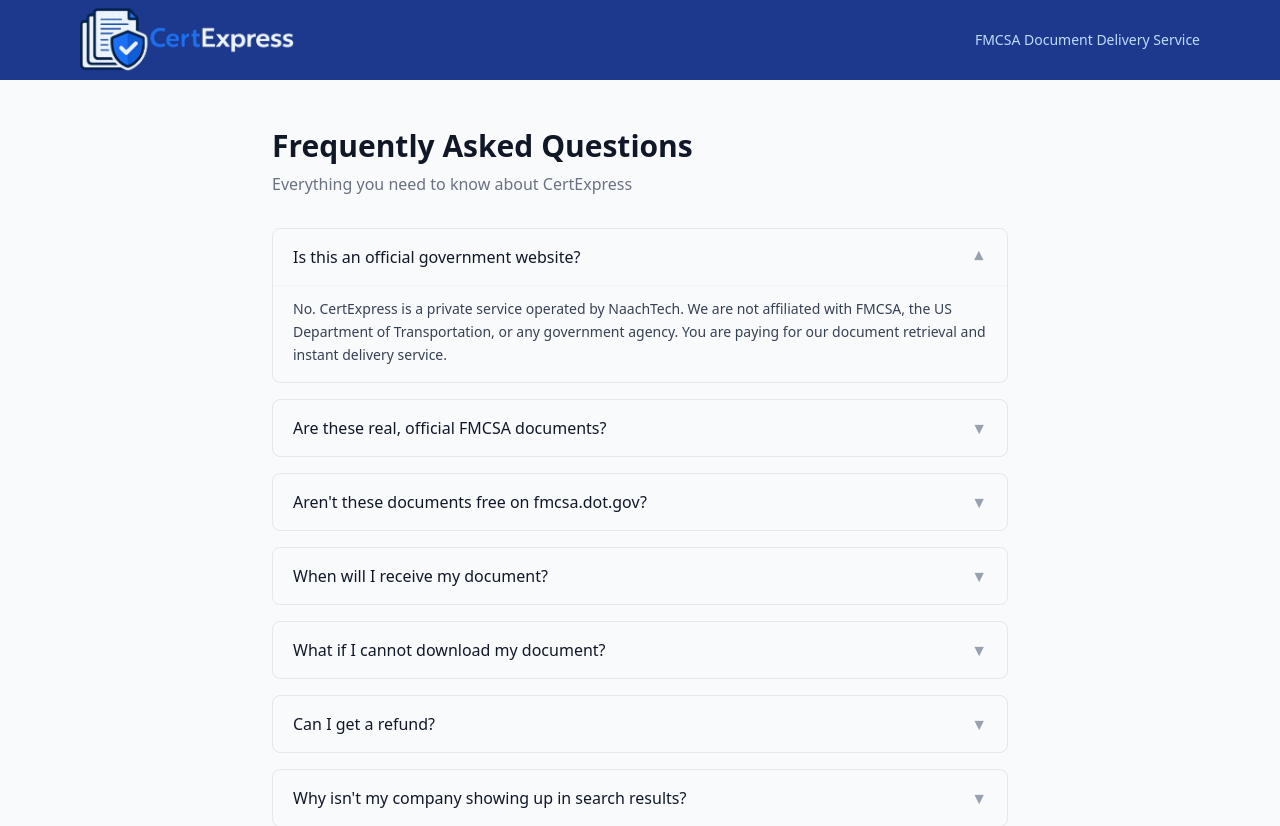
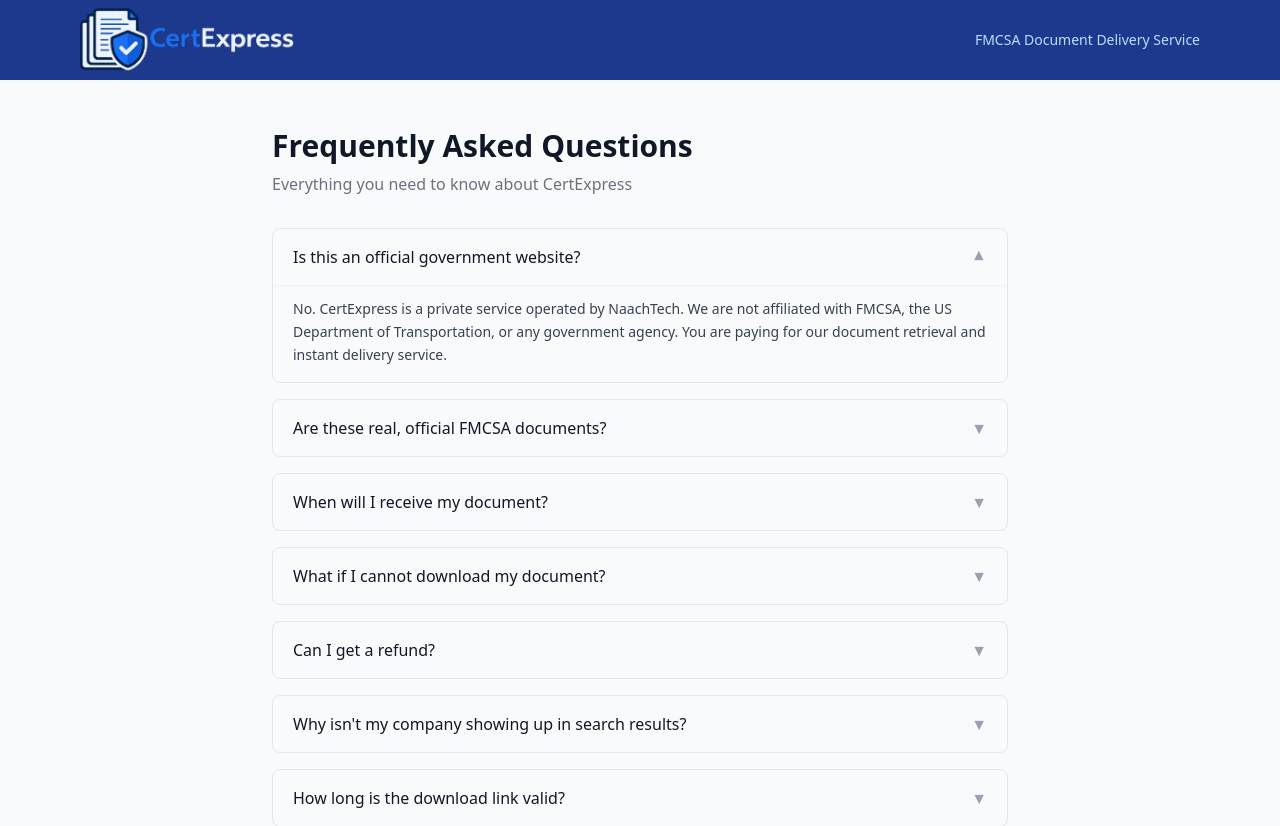
Before and after one commit to Zohu012/cert-express, a Next.js app: page /faq in a window 1280 px wide. Shown: the top 826 px of the page. Built offline with nearby package versions, Linux system fonts and the light colour scheme.

Commit message:
Remove 'Aren't these free on fmcsa.dot.gov?' FAQ entry

```diff
--- a/src/app/faq/page.tsx
+++ b/src/app/faq/page.tsx
@@ -12,10 +12,6 @@
   {
     q: "Are these real, official FMCSA documents?",
     a: "Yes. We retrieve exact copies of documents directly from the public FMCSA database. The documents are the same ones published by the government — we simply find and deliver them instantly, saving you hours of manual searching.",
-  },
-  {
-    q: "Aren't these documents free on fmcsa.dot.gov?",
-    a: "Yes, they are publicly available at no charge. CertExpress charges a service fee for the automated search, extraction, and instant PDF delivery. You are paying for the convenience of receiving your document immediately without navigating government systems.",
   },
   {
     q: "When will I receive my document?",
```
